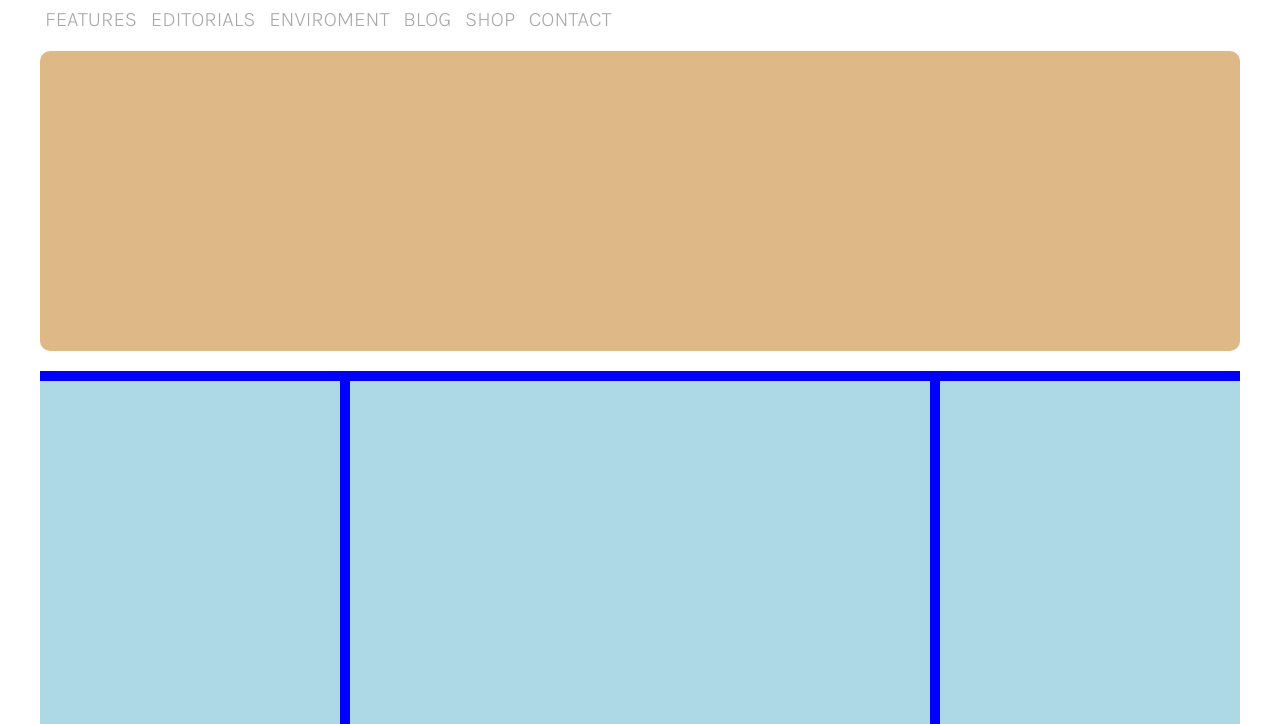
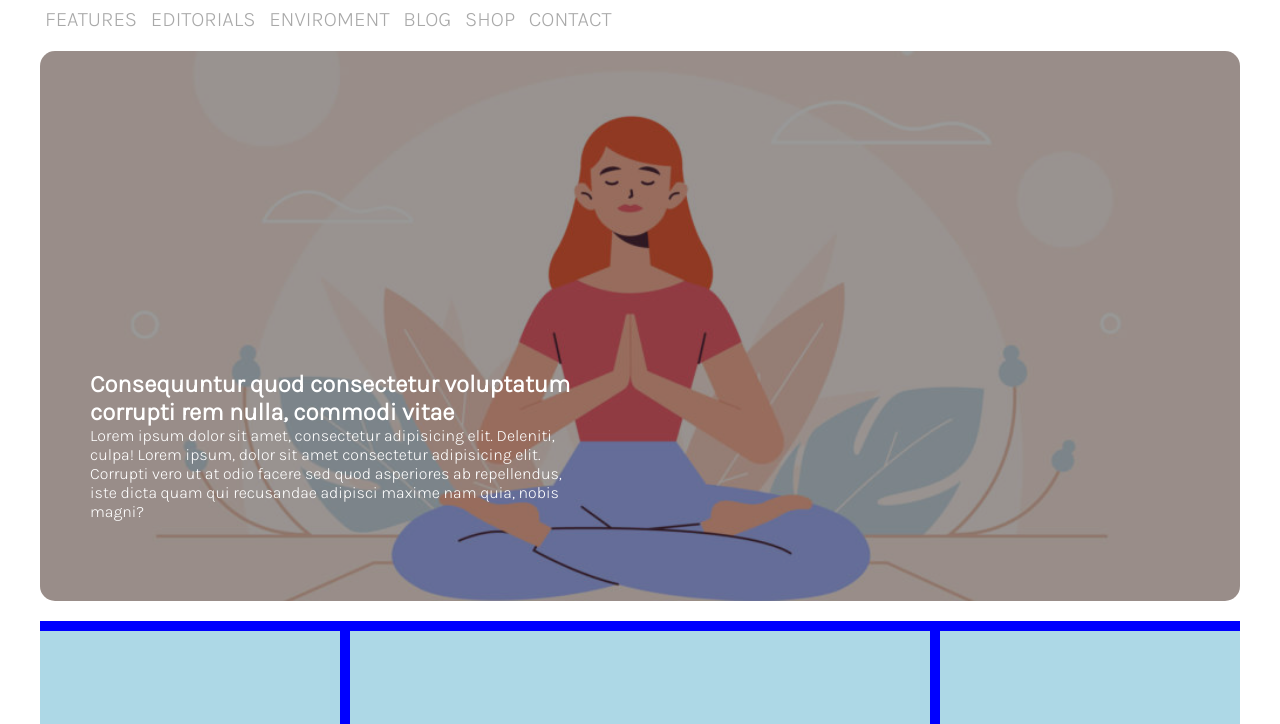
Before and after one commit to lindabettini/htmlcss-wp, a plain HTML site: page index.html in a window 1280 px wide. Shown: the part 76-800 px from the top of the page. Drawn offline with Linux system fonts and the light colour scheme.

Commit message:
Add main claim

```diff
--- a/index.html
+++ b/index.html
@@ -26,8 +26,15 @@
             <li><a href="#">CONTACT</a></li>
         </ul>
     </nav>
-    <div id="main-claim"></div>
     <!-- Web-site main contents -->
+    <div id="main-claim-container">
+        <div id="main-claim">
+            <div id="text-main-claim">
+                <h2>Consequuntur quod consectetur voluptatum corrupti rem nulla, commodi vitae</h2>
+                <div>Lorem ipsum dolor sit amet, consectetur adipisicing elit. Deleniti, culpa! Lorem ipsum, dolor sit amet consectetur adipisicing elit. Corrupti vero ut at odio facere sed quod asperiores ab repellendus, iste dicta quam qui recusandae adipisci maxime nam quia, nobis magni?</div>
+            </div>
+        </div>
+    </div>
     <header></header>
     <div class="container clearfix">
         <div class="side-box"></div>
--- a/style.css
+++ b/style.css
@@ -39,11 +39,34 @@ a{
 
 /* Main Claim */
 
+#main-claim-container{
+    height: 550px;
+    background-image: url(img/banner.jpg);
+    background-position: center;
+    background-size: 100%;
+    background-repeat: no-repeat;
+    background-color: rgba(0, 0, 0, 0.7);
+    margin: 20px 0;
+    position: relative;
+    border-radius: 15px;
+}
+
 #main-claim{
-    height: 300px;
-    background-color: burlywood;
-    margin: 20px 0;
-    border-radius: 10px;
+    height: 550px;
+    background-color: rgba(0, 0, 0, 0.4);
+    border-radius: 15px;
+}
+
+#text-main-claim{
+    width: 500px;
+    position: absolute;
+    bottom: 80px;
+    left: 50px;
+    color: white;
+}
+
+#main-claim h2{
+    font-size: 1,2em;
 }
 
 /* Web-site main contents */
```
